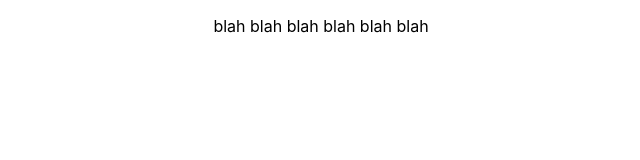
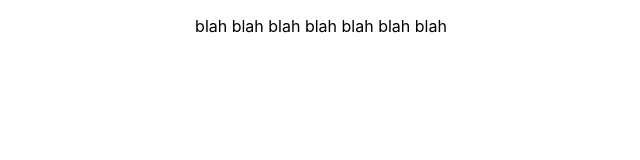
Before and after one commit to ibrahimbisen/HackTX-2023-Carpool, a React (Create React App) app in the folder hacktx-2023-carpool/: page / in a window 1280 px wide. Shown: the top 160 px of the page, without its empty margins (319-959 px from the left). Built offline with nearby package versions, Linux system fonts and the light colour scheme.

Commit message:
update 1.2

```diff
--- a/hacktx-2023-carpool/src/App.js
+++ b/hacktx-2023-carpool/src/App.js
@@ -8,6 +8,7 @@ function App() {
         blah blah blah
         blah
         blah blah
+        blah
 
       </p>
     </div>
```
